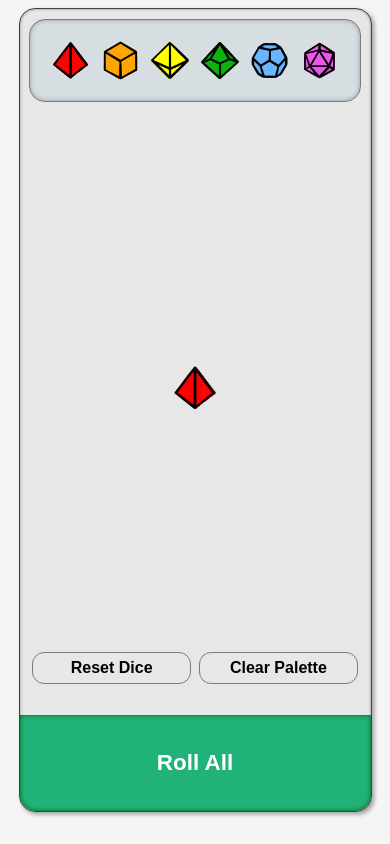
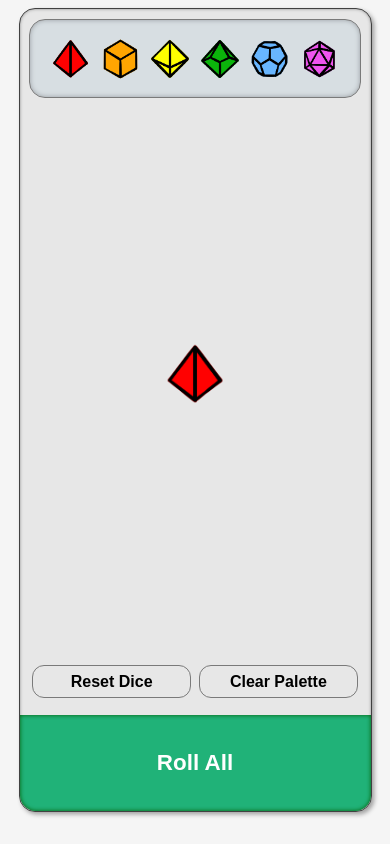
Before and after one commit to CoreyJSteiner/dice-palette, a React (Vite) app: page / in a window 390 px wide. Both pictures are taken after a click on the button 70 px from the left and 60 px from the top of the page. Built offline with nearby package versions, Linux system fonts and the light colour scheme.

Commit message:
css cleanup

```diff
--- a/src/components/DieComponent.css
+++ b/src/components/DieComponent.css
@@ -109,7 +109,7 @@
     position: relative;
     display: flex;
     flex-direction: column;
-    justify-content: center;
+    justify-content: space-around;
     align-items: center;
     width: 95%;
     height: 60%;
@@ -120,7 +120,7 @@
 
 @media screen and (max-width: 900px) and (orientation: portrait) {
     .die-pool-container {
-        height: 76%;
+        height: 80%;
     }
 }
 
@@ -132,10 +132,9 @@
     z-index: 100;
 }
 
-@media (max-width: 900px) {
+@media screen and (max-width: 900px) {
     .button-bottom-container {
         margin: 0;
-        justify-content: center;
     }
 }
 
@@ -298,7 +297,7 @@
 
 @media screen and (max-width: 900px) {
     .die-display {
-        width: 3rem;
+        width: 4rem;
         height: auto;
     }
 }
```
